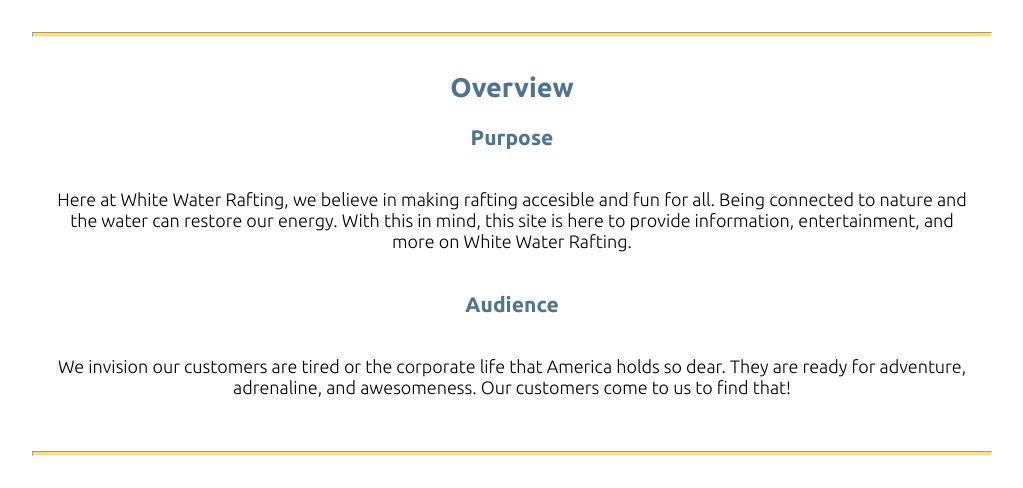
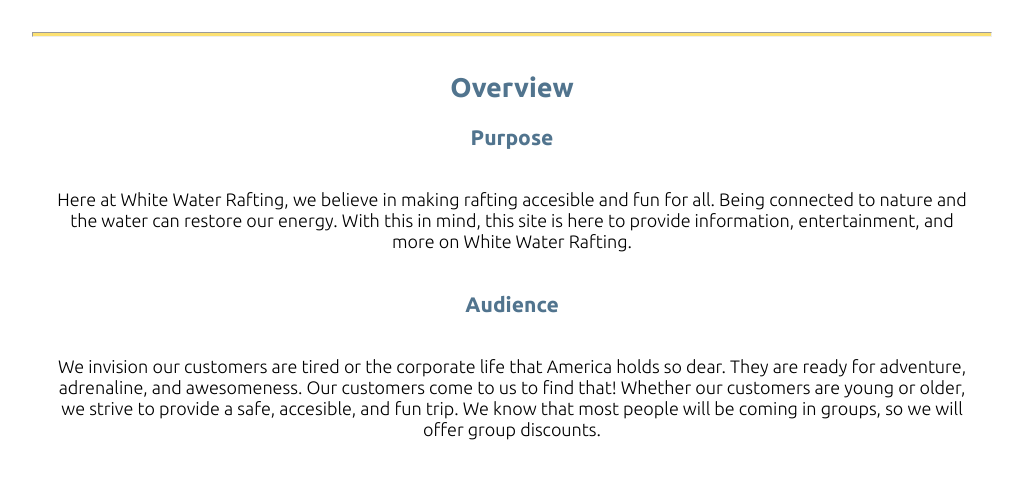
Before and after one commit to ianashby/ianashby.github.io, a plain HTML site: page wwr/site-plan-rafting.html in a window 1280 px wide. Shown: the part 308-796 px from the top of the page, without its empty margins (128-1151 px from the left). Drawn offline with Linux system fonts and the light colour scheme.

```diff
--- a/wwr/site-plan-rafting.html
+++ b/wwr/site-plan-rafting.html
@@ -26,7 +26,9 @@
 
         <h3>Audience</h3>
         <p>We invision our customers are tired or the corporate life that America holds so dear. They are ready for
-            adventure, adrenaline, and awesomeness. Our customers come to us to find that! </p>
+            adventure, adrenaline, and awesomeness. Our customers come to us to find that! Whether our customers are
+            young or older, we strive to provide a safe, accesible, and fun trip. We know that most people will be
+            coming in groups, so we will offer group discounts.</p>
         <!-- change this -->
 
         <hr />
```
